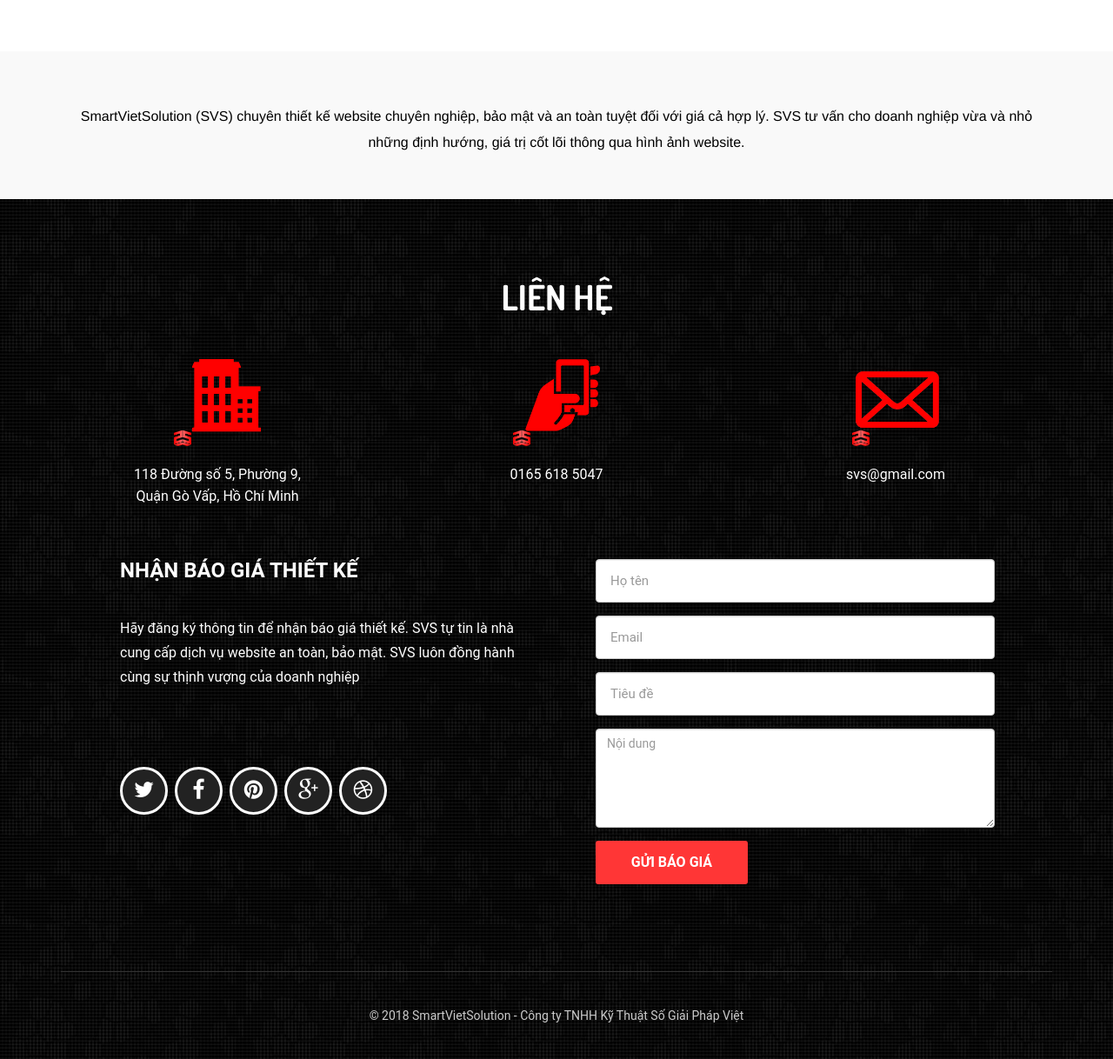
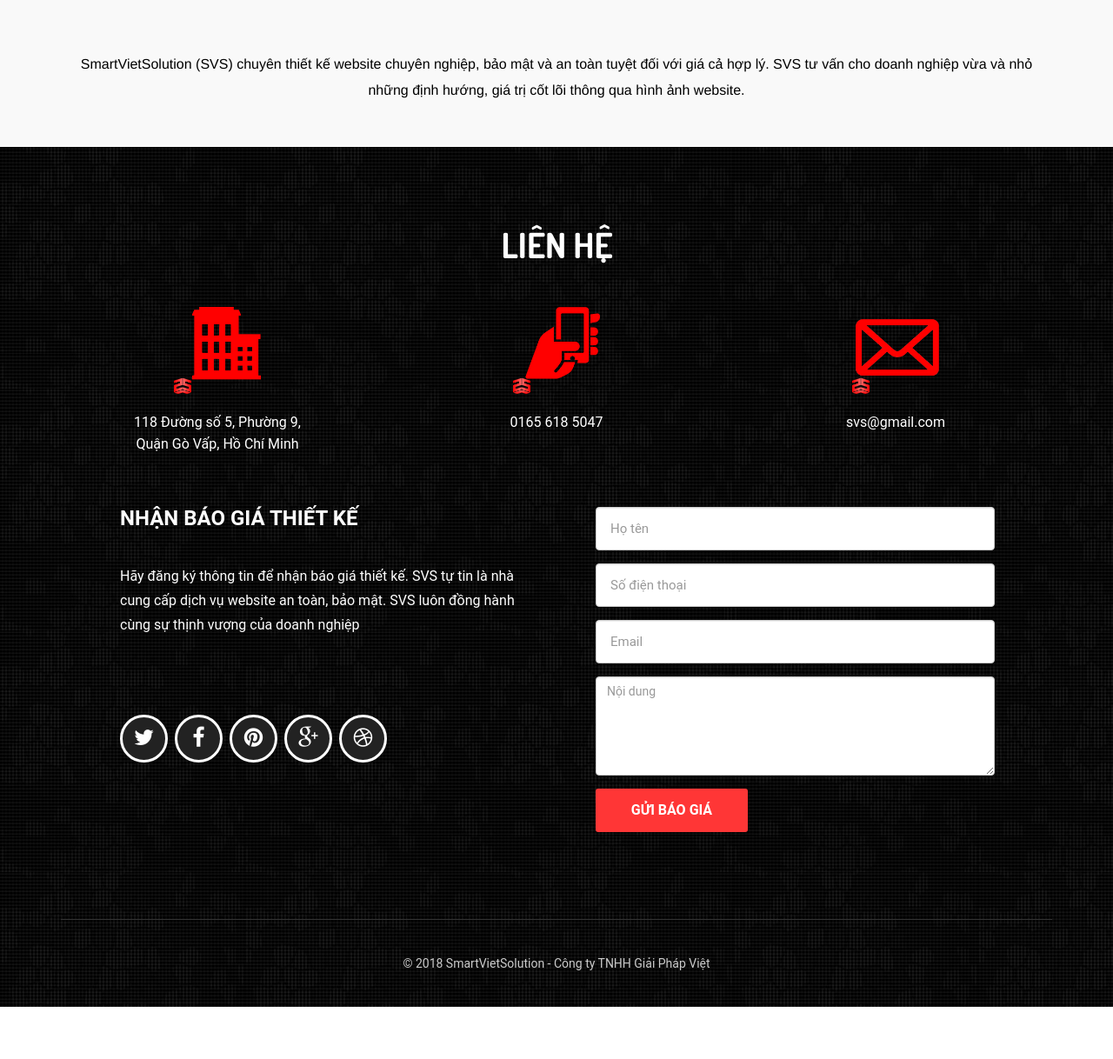
Before and after one commit to nguyendinhluyen/smartvietsolution, a Laravel app: page / in a window 1280 px wide. Shown: the part 3615-4833 px from the top of the page at 87% size. After the commit the page ends 4773 px from the top, so only its background shows below. Run offline with Laravel 8, Linux system fonts and the light colour scheme; settings files or empty folders that the repository lacks are supplied; some libraries are stand-ins or nearby versions.

Commit message:
update ajax home page

```diff
--- a/app/Http/Controllers/Server/ContactController.php
+++ b/app/Http/Controllers/Server/ContactController.php
@@ -9,7 +9,9 @@
 class ContactController extends BaseController {
 
     public function SaveContact(Request $request) {
-        $data = "demo";
+
+        return $request->name;
+
         return response()->json(['success' => true]);
         //return redirect()->route('home'); // go to homepage
     }
--- a/public/css/style.css
+++ b/public/css/style.css
@@ -226,7 +226,7 @@
 }
 
 .top_left_cont{
-    padding:110px 0;
+    padding:80px 0;
 
 }
 
--- a/public/js/homepage.js
+++ b/public/js/homepage.js
@@ -40,13 +40,11 @@
 
 });
 
-
 wow = new WOW({
     animateClass: 'animated',
     offset: 100
 });
 wow.init();
-
 
 $(window).load(function () {
     $('a').bind('click', function (event) {
@@ -57,7 +55,6 @@
         event.preventDefault();
     });
 })
-
 
 jQuery(document).ready(function ($) {
     // Portfolio Isotope
@@ -138,12 +135,18 @@
     });
 
     name = $('#name').val();
+    phone = $('#phone').val();
+    email = $('#email').val();
+    message = $('#message').val();
 
     $.ajax({
         url: "contact/save",
         method: "POST",
         data: {
-            demo: "demo"
+            name: name,
+            phone: phone,
+            email: email,
+            message: message
         },
         dataType: "json",
         success: function (success) {
@@ -154,5 +157,5 @@
 //            alertmodal.find('.modal-body').text('Unable to globaly update order status');
 //            alertmodal.modal('show');
         }
-    })
+    });
 });
--- a/resources/views/layouts/master/footer.blade.php
+++ b/resources/views/layouts/master/footer.blade.php
@@ -45,19 +45,19 @@
                         <div id="errormessage"></div>
                         <!--{!! Form::open(array('url' => route('server.contact.save'))) !!}-->
                         <div class="form-group">
-                            <input type="text" name="name" class="form-control input-text" id="name" placeholder="Họ tên" data-rule="minlen:4" data-msg="Vui lòng nhập ho tên" />
+                            <input type="text" name="name" class="form-control input-text" id="name" placeholder="Họ tên" data-rule="required" data-msg="Vui lòng nhập ho tên" />
                             <div class="validation"></div>
                         </div>
                         <div class="form-group">
-                            <input type="email" class="form-control input-text" name="email" id="email" placeholder="Email" data-rule="email" data-msg="Vui lòng nhập đúng địa chỉ email" />
+                            <input type="phone" class="form-control input-text" name="phone" id="phone" placeholder="Số điện thoại" data-rule="required" data-msg="Vui lòng nhập đúng số điện thoại" />
                             <div class="validation"></div>
                         </div>
                         <div class="form-group">
-                            <input type="text" class="form-control input-text" name="subject" id="subject" placeholder="Tiêu đề" data-rule="minlen:4" data-msg="Vui lòng nhập tiêu đề" />
+                            <input type="email" class="form-control input-text" name="email" id="email" placeholder="Email" data-rule="required" data-msg="Vui lòng nhập đúng địa chỉ email" />
                             <div class="validation"></div>
                         </div>
                         <div class="form-group">
-                            <textarea class="form-control" name="message" rows="5" data-rule="required" data-msg="Vui lòng nhập nội dung" placeholder="Nội dung"></textarea>
+                            <textarea class="form-control" name="message" id="message" rows="5" data-rule="required" data-msg="Vui lòng nhập nội dung" placeholder="Nội dung"></textarea>
                             <div class="validation"></div>
                         </div>
                         {!! Form::button('Gửi báo giá', array('type' => 'submit', 'class' => 'btn input-btn btnSave')) !!}
@@ -69,7 +69,7 @@
     </div>
     <div class="container">
         <div class="footer_bottom">
-            <span>© 2018 SmartVietSolution - Công ty TNHH Kỹ Thuật Số Giải Pháp Việt</span>
+            <span>© 2018 SmartVietSolution - Công ty TNHH Giải Pháp Việt</span>
         </div>
     </div>
 </footer>
```
Also changed, not shown: resources/views/layouts/master/master.blade.php (line endings or trailing spaces).
